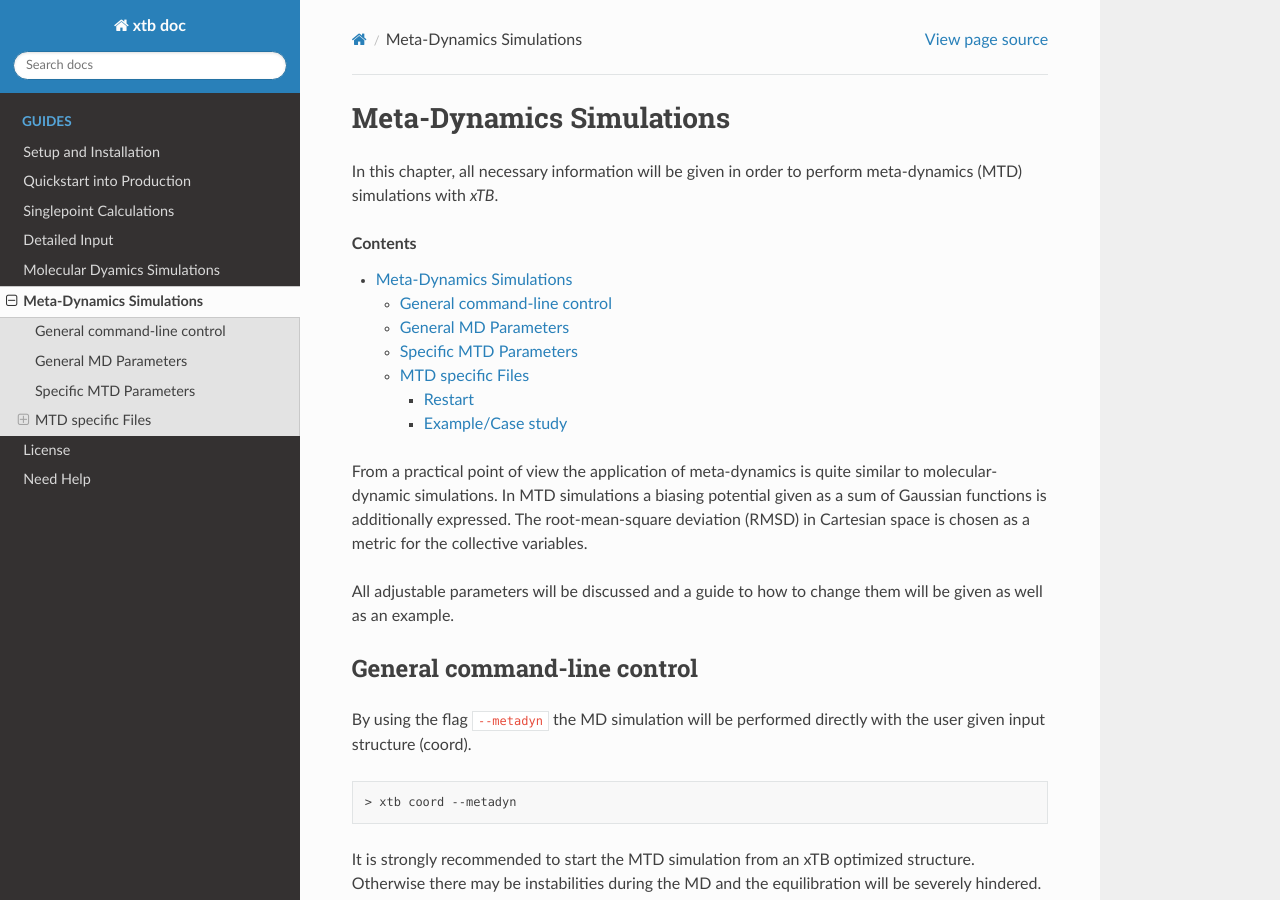
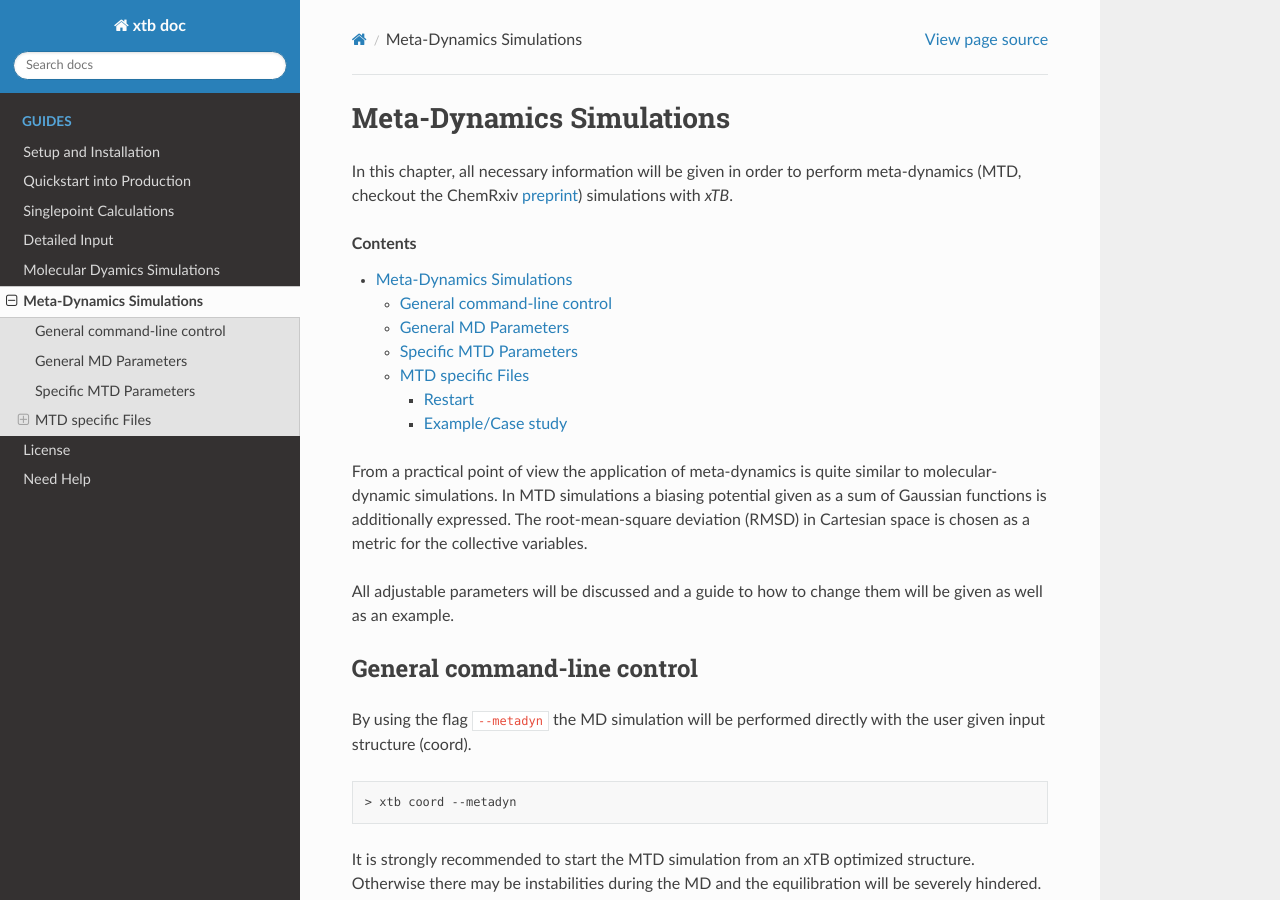
Before and after one commit to grimme-lab/xtb_docs, a Sphinx documentation site: the page built from source/mtd.rst, in a window 1280 px wide and 900 px high. Built offline with Sphinx 7.4.7 and the Read the Docs theme 2.0.0, drawn with Linux system fonts in a browser that asks for light colours.

Commit message:
Update mtd.rst

```diff
--- a/source/mtd.rst
+++ b/source/mtd.rst
@@ -4,7 +4,9 @@
  Meta-Dynamics Simulations
 -------------------------------
 
-In this chapter, all necessary information will be given in order to perform meta-dynamics (MTD) simulations with `xTB`.
+In this chapter, all necessary information will be given in order to perform meta-dynamics (MTD, checkout the ChemRxiv `preprint`_) simulations with `xTB`.
+
+.. _preprint: https://doi.org/10.26434/chemrxiv.7660532.v1
 
 .. contents::
 
```
